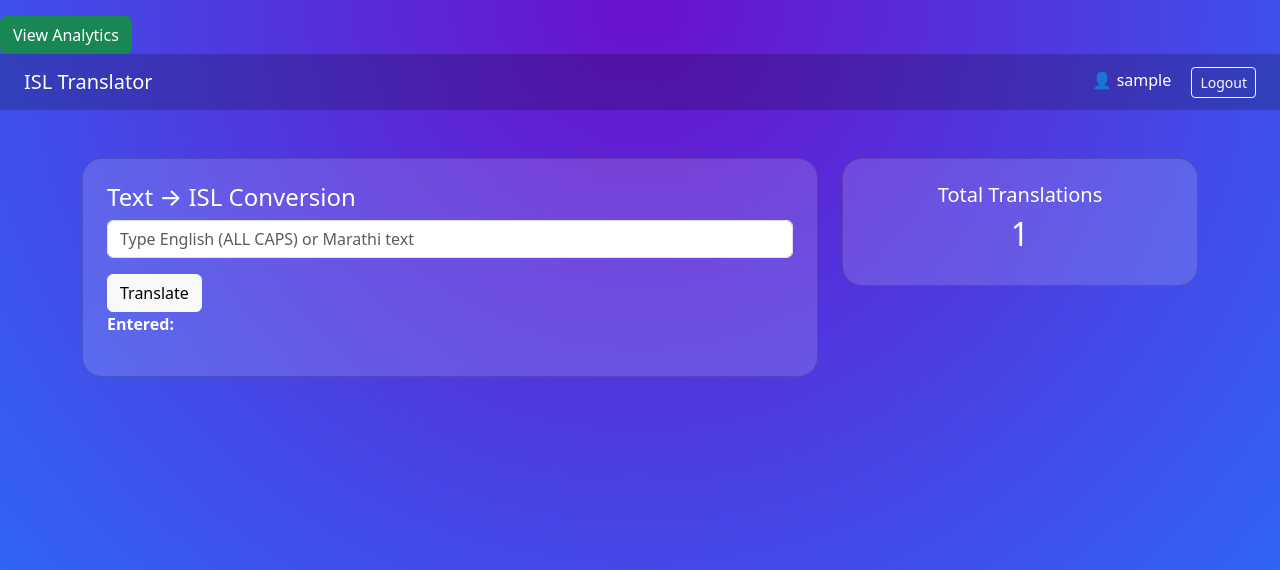
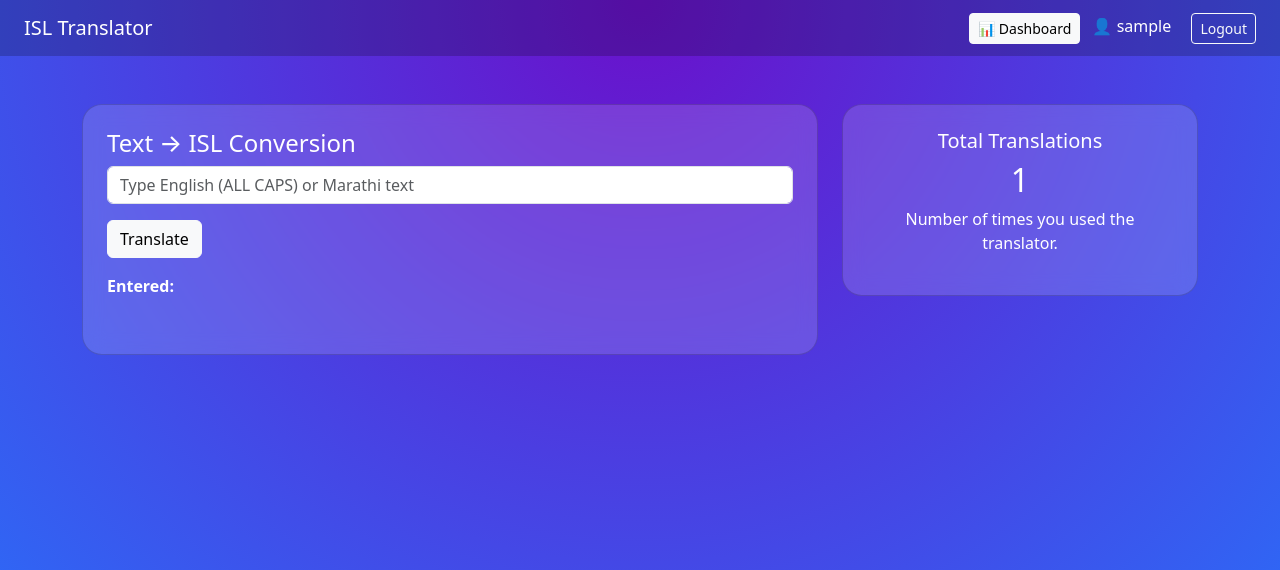
Before and after one commit to HritikaPol/isl-translator, a Flask app: page /index in a window 1280 px wide. Shown: the top 570 px of the page. Run offline with Flask 3, Linux system fonts and the light colour scheme; the visitor is signed in with stand-in values (Sample User, id 1).

Commit message:
Fixed the Dashboard button placement

```diff
--- a/templates/index.html
+++ b/templates/index.html
@@ -3,7 +3,6 @@
 <head>
     <title>Dashboard - ISL Translator</title>
     <link href="https://cdn.jsdelivr.net/npm/bootstrap@5.3.3/dist/css/bootstrap.min.css" rel="stylesheet">
-    <a href="/dashboard" class="btn btn-success mt-3">View Analytics</a>
 
     <style>
         body {
@@ -39,6 +38,11 @@
 <nav class="navbar navbar-dark px-4">
     <span class="navbar-brand">ISL Translator</span>
     <div>
+        <!-- Dashboard Button Added Here -->
+        <a href="/dashboard" class="btn btn-light btn-sm me-2">
+            📊 Dashboard
+        </a>
+
         <span class="text-white me-3">👤 {{ user }}</span>
         <a href="/logout" class="btn btn-outline-light btn-sm">Logout</a>
     </div>
@@ -53,20 +57,25 @@
                 <h4>Text → ISL Conversion</h4>
 
                 <form method="POST">
-                    <input class="form-control mb-3" name="text_input" placeholder="Type English (ALL CAPS) or Marathi text">
+                    <input class="form-control mb-3"
+                           name="text_input"
+                           placeholder="Type English (ALL CAPS) or Marathi text">
                     <button class="btn btn-light">Translate</button>
                 </form>
 
-                <p><strong>Entered:</strong> {{ text }}</p>
+                <p class="mt-3"><strong>Entered:</strong> {{ text }}</p>
 
-                <div class="d-flex flex-wrap">
+                <div class="d-flex flex-wrap mt-3">
                     {% for letter, img in images %}
                         <div class="m-2 text-center">
-                            <img src="{{ url_for('static', filename=img) }}" width="95" class="isl-img">
+                            <img src="{{ url_for('static', filename=img) }}"
+                                 width="95"
+                                 class="isl-img">
                             <div>{{ letter }}</div>
                         </div>
                     {% endfor %}
                 </div>
+
             </div>
         </div>
 
@@ -74,6 +83,7 @@
             <div class="card card-style p-4 text-center">
                 <h5>Total Translations</h5>
                 <h2>{{ count }}</h2>
+                <p>Number of times you used the translator.</p>
             </div>
         </div>
 
```
